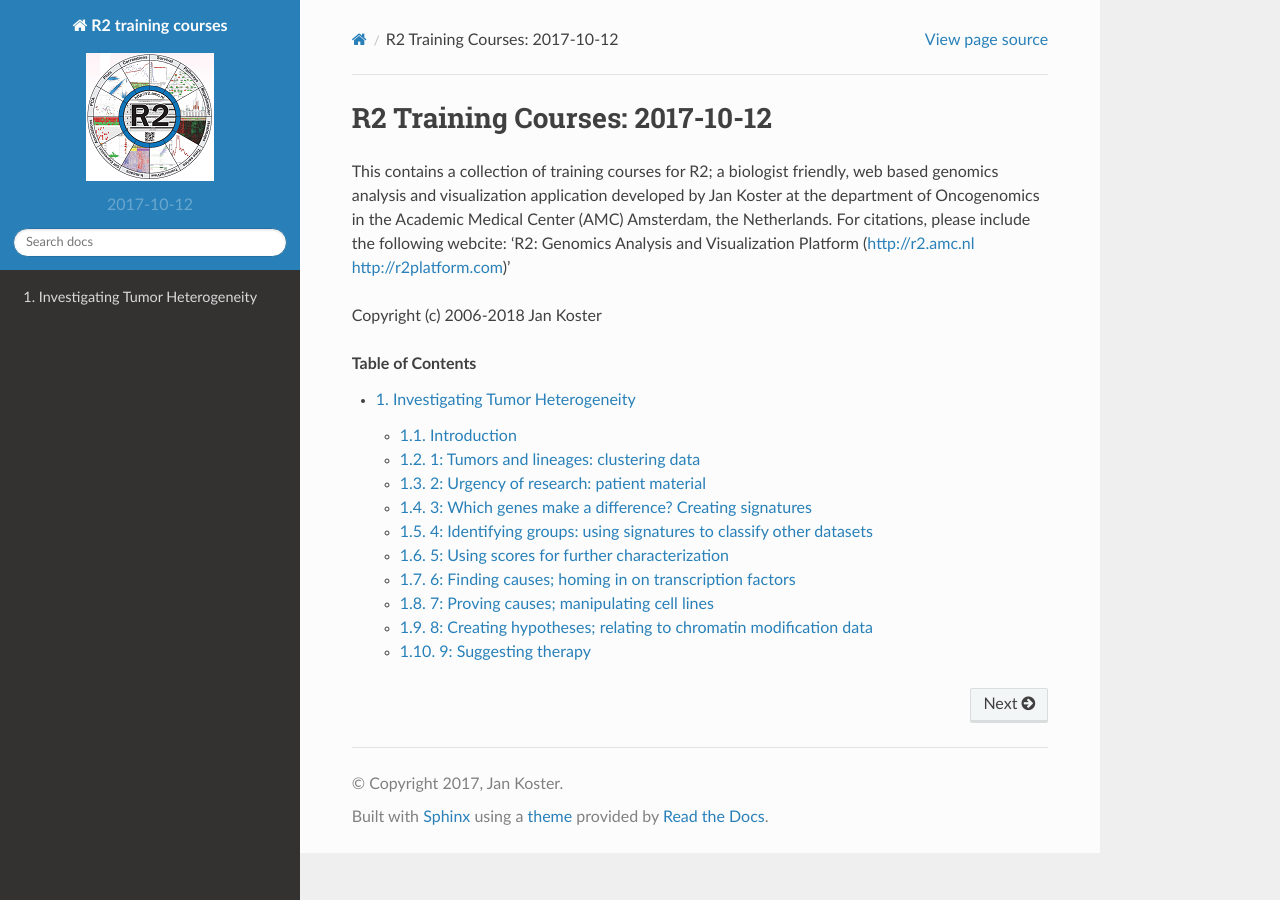
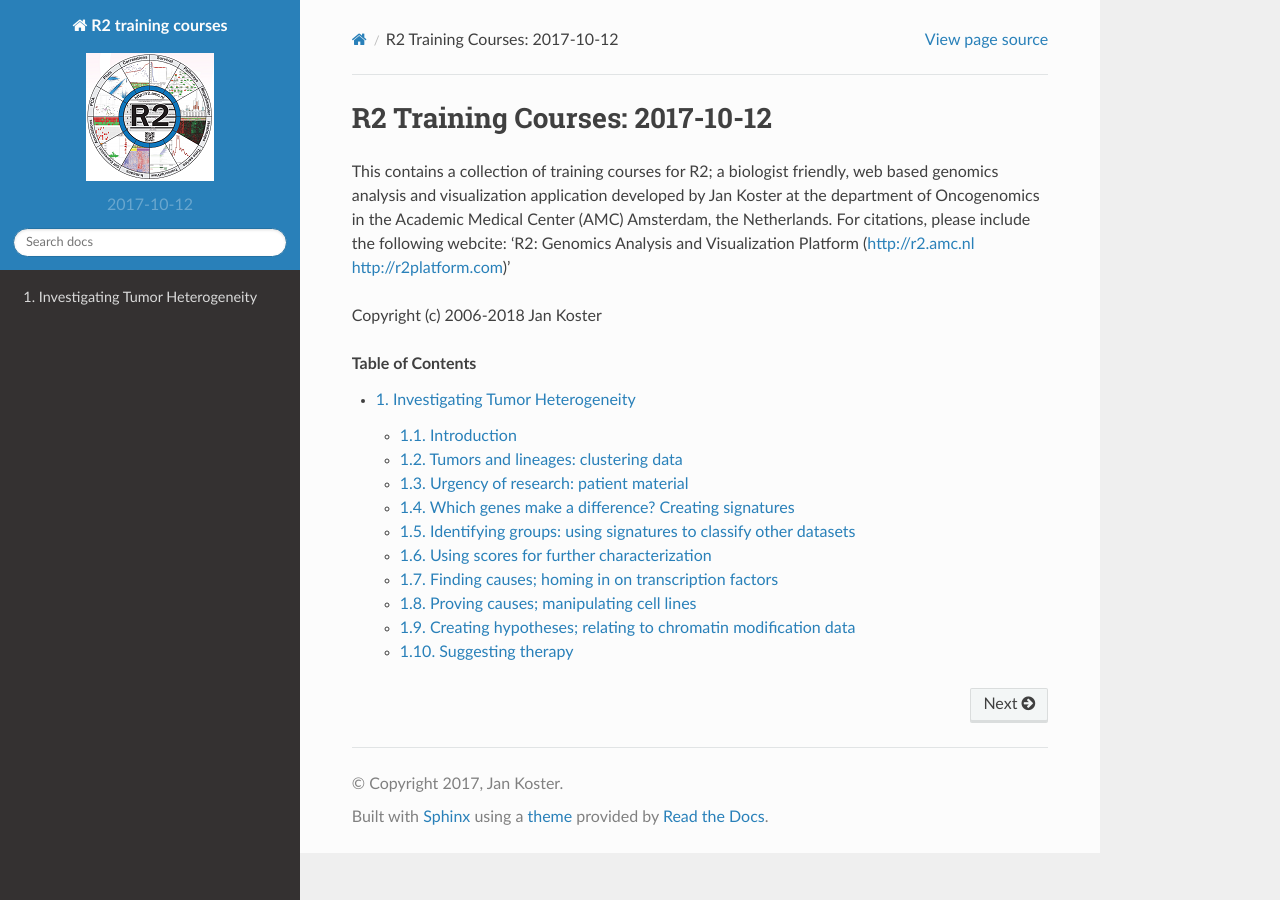
Before and after one commit to antronerds/r2-training-courses, a Sphinx documentation site: the page built from docs/index.rst, in a window 1280 px wide. Built offline with Sphinx 7.4.7 and the Read the Docs theme 2.0.0, drawn with Linux system fonts in a browser that asks for light colours; some of the changed lines change nothing that is shown.

Commit message:
Changed figure format

```diff
--- a/docs/Investigating_Tumor_Heterogeneity.md
+++ b/docs/Investigating_Tumor_Heterogeneity.md
@@ -18,16 +18,16 @@
 Figures:
 
 
-	![Figure1: Bright field image of isogenic pairs.](_static/images/TumorHeterogeneity_IsoGenicPairsBF.png "Figure1: Bright field image of isogenic pairs.")
+  ![Figure1: Bright field image of isogenic pairs.](_static/images/TumorHeterogeneity_IsoGenicPairsBF.png "Figure1: Bright field image of isogenic pairs.")
 
-	[**Figure1: Bright field image of isogenic pairs.**](_static/images/TumorHeterogeneity_IsoGenicPairsBF.png)
+  [**Figure1: Bright field image of isogenic pairs.**](_static/images/TumorHeterogeneity_IsoGenicPairsBF.png)
 
 
 
 
 
 
-1: Tumors and lineages: clustering data
+Tumors and lineages: clustering data
 ---------------------------------------
 
 1.  [Go to the R2 website](https://hgserver1.amc.nl/cgi-bin/r2/main.cgi?&dscope=TRAIN001&option=about_dscope)
@@ -51,7 +51,7 @@
 
 
 
-2: Urgency of research: patient material
+Urgency of research: patient material
 ----------------------------------------
 
 These so called classical cell lines have gone through thousands of cloning cycles and usually are pretty far off their original genomic composition. We’ve recently isolated from on patient from several tumor sites two biopsies per site. These are so called isogenic cell line pairs. We’ve profiled the mRNA expression of these samples and of a so called classical cell line. To investigate the relations between these samples we’ve profiled them using Affymetrix RNA chips. The resulting gene expression patterns can be used perform a hierarchical clustering.
@@ -62,7 +62,7 @@
 Explaining clustering techniques
 
 
-3: Which genes make a difference? Creating signatures
+Which genes make a difference? Creating signatures
 -----------------------------------------------------
 
 We have identified two different types of cells that seem to be related independent from patients. What genes determine the difference between the two types? We’ll use RNA expression data again but now the other way around; based on the classification in groups we look for genes that characterize this classification best, or in other words, that are differentially expressed between these two groups.
@@ -72,28 +72,28 @@
 Figures:
 
 
-4: Identifying groups: using signatures to classify other datasets
+Identifying groups: using signatures to classify other datasets
 ------------------------------------------------------------------
 
 Now that we have a clue as to what character the two types of cell lines have, we can use the gene expression data to create an expression based definition of each type.
 Figures:
 
 
-5: Using scores for further characterization
+Using scores for further characterization
 --------------------------------------------
 
 The expression patterns of these specific signature can be used to investigate the relative behaviour of cell types. We can do this by summarizing the expression data of all genes in the signature in each cell type in one number; a signature score. These scores can be compared in more dimensions, in this case signature dimensions. First we
 Figures:
 
 
-6: Finding causes; homing in on transcription factors
+Finding causes; homing in on transcription factors
 -----------------------------------------------------
 
 Apparently there are two types of cells in Neuroblastoma tumors. Neuroblastoma seems to be a heterogenous tumor. Transcription factors are known to determine gene expression programs in cells. These gene expression programs determine the development of the cell. Can we determine which TF’s might determine the difference between both of these cell lines?
 Figures:
 
 
-7: Proving causes; manipulating cell lines
+Proving causes; manipulating cell lines
 ------------------------------------------
 
 From experiments we know that both cell types can switch
@@ -102,7 +102,7 @@
 Figures:
 
 
-8: Creating hypotheses; relating to chromatin modification data
+Creating hypotheses; relating to chromatin modification data
 ---------------------------------------------------------------
 
 So the TF PRRX1 is capable of shifting cells from a MES state to an ADRN state. How can we further determine causal relations and probably targetable processes in these cancer cells? How is a switch dynamically possible? A growing body of evidence implicates enhancers as key elements defining cell identity but the relationship of these enhancers to intratumoral heterogeneity is unknown. We measured enhancer mark. We view a couple of genes from the signatures to discover patterns
@@ -112,7 +112,7 @@
 
 
 
-9: Suggesting therapy
+Suggesting therapy
 ---------------------
 
 
```
